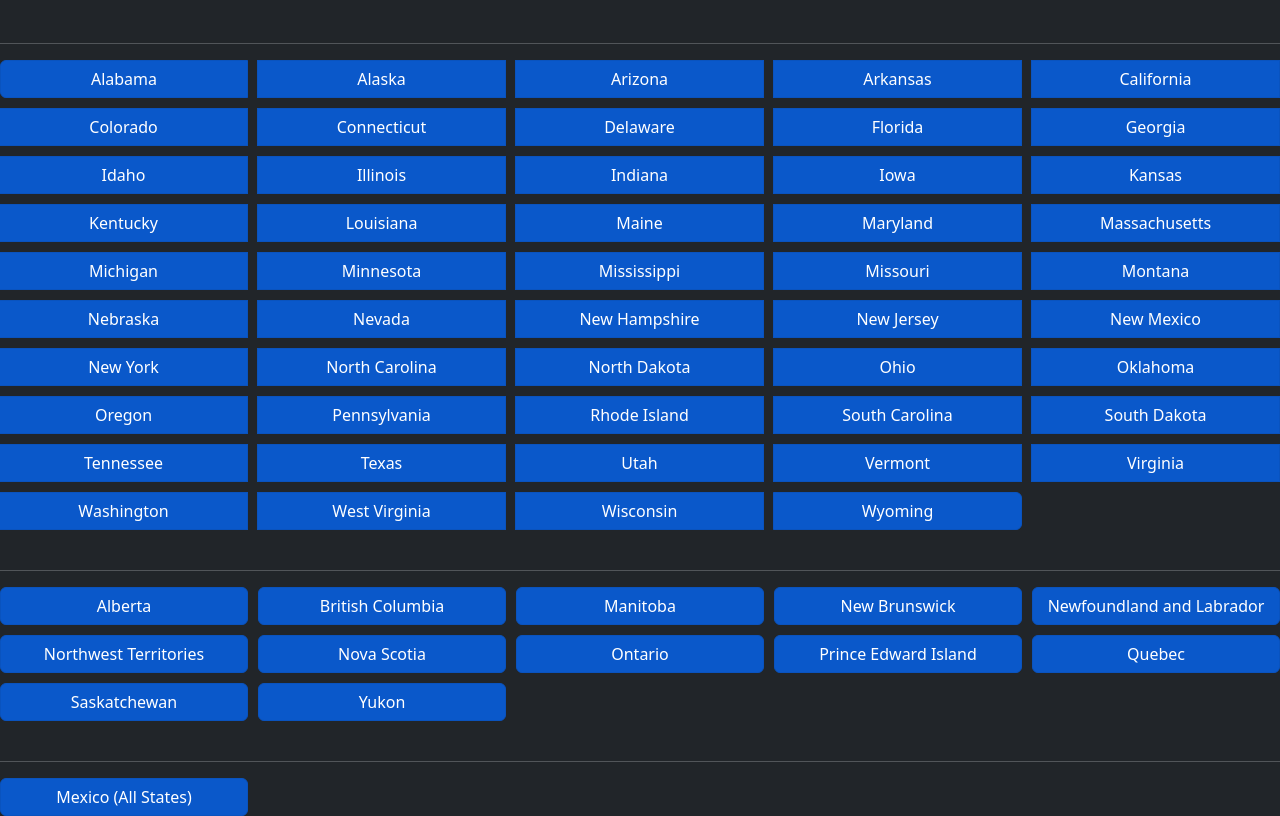
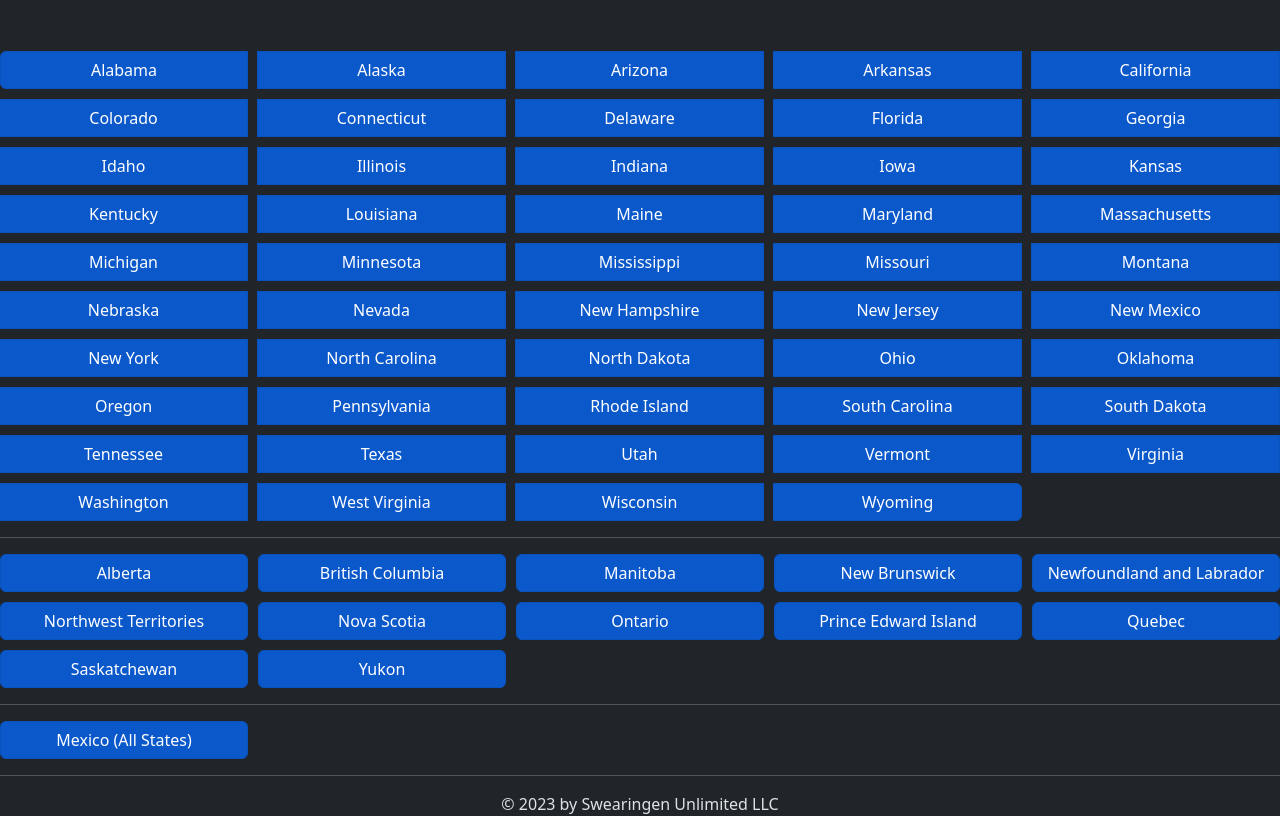
Before and after one commit to TonySwearingen/TRUCR-HTML, a plain HTML site: page index.html in a window 1280 px wide. Shown: the part 101-917 px from the top of the page. Drawn offline with nearby package versions, Linux system fonts and the light colour scheme.

Commit message:
Added footer with footer-CSS

```diff
--- a/index.html
+++ b/index.html
@@ -16,7 +16,7 @@
     <h1>Traveler Ready USA Canada/Mexico Road-Condition-Reports</h1>
   </div>
   <br>
-  <hr>
+  <br>
   <div class="links btn-group">
     <a href="https://www.dot.state.al.us/maps.html" class="btn btn-primary active">Alabama</a>
     <a href="https://511.alaska.gov/" class="btn btn-primary active">Alaska</a>
@@ -67,10 +67,7 @@
     <a href="https://www.wv511.org" class="btn btn-primary active">West Virginia</a>
     <a href="https://511wi.gov" class="btn btn-primary active">Wisconsin</a>
     <a href="https://www.wyoroad.info/pls/Browse/WRR.RoutesQuery" class="btn btn-primary active">Wyoming</a>
-
-
   </div>
-  <br>
   <hr>
   <div class="links">
       <a href="https://511.alberta.ca" class="btn btn-primary active">Alberta</a>
@@ -86,15 +83,16 @@
       <a href="https://www.saskatchewan.ca/residents/transportation/highways/highway-hotline" class="btn btn-primary active">Saskatchewan</a>
       <a href="https://511yukon.ca" class="btn btn-primary active">Yukon</a>
     </div>
-    <br>
     <hr>
     <div class="links">
       <a href="https://www.gob.mx" class="btn btn-primary active">Mexico (All States)</a>
     </div>
+    <hr>
   <script
     src="https://cdn.jsdelivr.net/npm/bootstrap@5.3.1/dist/js/bootstrap.bundle.min.js"
     integrity="sha384-HwwvtgBNo3bZJJLYd8oVXjrBZt8cqVSpeBNS5n7C8IVInixGAoxmnlMuBnhbgrkm"
     crossorigin="anonymous">
   </script>
 </body>
+<footer>© 2023 by Swearingen Unlimited LLC</footer>
 </html>
--- a/styles.css
+++ b/styles.css
@@ -10,3 +10,8 @@
   grid-template-rows: repeat(minmax(10px, auto));
   gap: 10px;
 }
+
+footer {
+  text-align: center;
+  margin-bottom: 0;
+}
```
